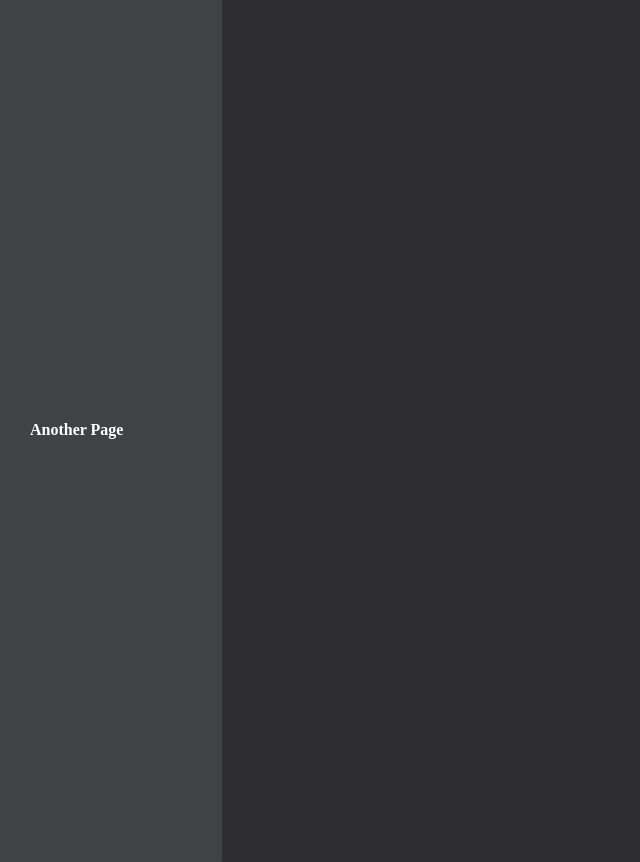
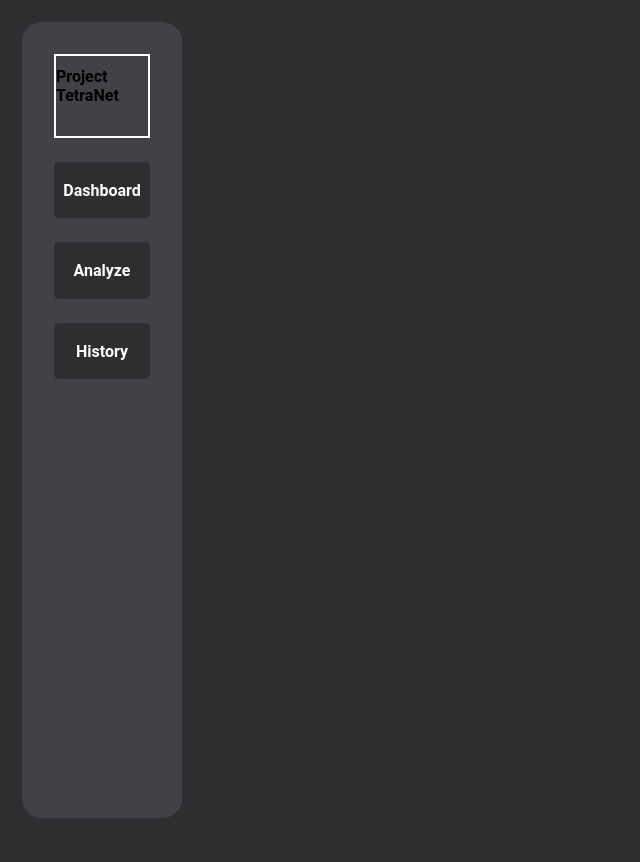
Before and after one commit to Sarvesh-Sathish/TetraNetApplication, a plain HTML site: page templates/index.html in a window 1280 px wide. Shown: the whole page, without its empty margins (0-640 px from the left). Drawn offline with Linux system fonts and the light colour scheme.

Commit message:
app.py start index.html

```diff
--- a/templates/index.html
+++ b/templates/index.html
@@ -7,33 +7,86 @@
 
     <style>
 
+
         body {
             overflow: hidden;
             position: absolute;
             height: 100vh;
             width: 100vw;
-            padding-top: 0px;
             align-items: flex-start;
             flex-direction: row;
             background-color: #2e2e31;
         }
 
+        h1 {
+            font-family: roboto, sans-serif;
+            font-size: 1em;
+        }
+
+        .entire-window-container {
+            height: 100vh;
+            width: 100vw;
+            position: absolute;
+            margin-top: -10px;
+            margin-left: -10px;
+            display: flex;
+            flex-direction: row;
+        }
+
+        .pane-container {
+            display: flex;
+            height: 100%;
+            width:20vh;
+            align-content: center;
+            padding: 1.5em;
+        }
+
         .left-pane-section {
-            height: 100vh;
-            width: 20vh;
-            border-radius: 1px;
+            height: 91.5vh;
+            max-width: 20vw;
+            width: 15vw;
+            margin: 0 auto;
+            border-radius: 20px;
             position: relative;
             padding: 2em;
             display: flex;
-            align-items: center;
-            margin-left: -10px;
-            margin-top: -10px;
+            flex-direction: column;
             background-color: #414246;
         }
 
-        .entire-window-container {
 
+
+        .dash-separator {
+            border-top: 2px solid;
+            border-top-color: lightblue;
+            border-radius: 3px;
         }
+
+        .navigation-tile {
+            margin-top: 1.5em;
+            position: relative;
+            padding: 0.5em;
+            text-align: center;
+            border-color: #3498db;
+            color: #2e2e31;
+            box-shadow: 0 0 40px 40px #2e2e31 inset, 0 0 0 0 #2e2e31;
+            -webkit-transition: all 150ms ease-in-out;
+            transition: all 150ms ease-in-out;
+            border-radius: 5px;
+        }
+        .navigation-tile:hover {
+            box-shadow: 0 0 10px 0 #2e2e31 inset, 0 0 10px 4px #ff7f50;
+        }
+
+        #logo-container {
+            border: 2px solid white;
+            height: 10vh;
+        }
+        #logo-title {
+            font-family: roboto,sans-serif;
+        }
+
+
 
         .navigation-text {
             color: white;
@@ -50,9 +103,20 @@
 </head>
 <body>
     <div class="entire-window-container">
-        <div class="left-pane-section">
-            <div class="navigation-tile">
-                <a href="another_page.html" class="navigation-text" id="o">Another Page</a>
+        <div class="pane-container">
+            <div class="left-pane-section">
+                <div id="logo-container">
+                    <h1 id="logo-title">Project TetraNet</h1>
+                </div>
+                <div class="navigation-tile" href="another_page.html">
+                    <h1 class="navigation-text">Dashboard</h1>
+                </div>
+                <div class="navigation-tile" href="another_page.html">
+                    <h1 class="navigation-text">Analyze</h1>
+                </div>
+                <div class="navigation-tile">
+                    <h1 class="navigation-text">History</h1>
+                </div>
             </div>
         </div>
     </div>
```
